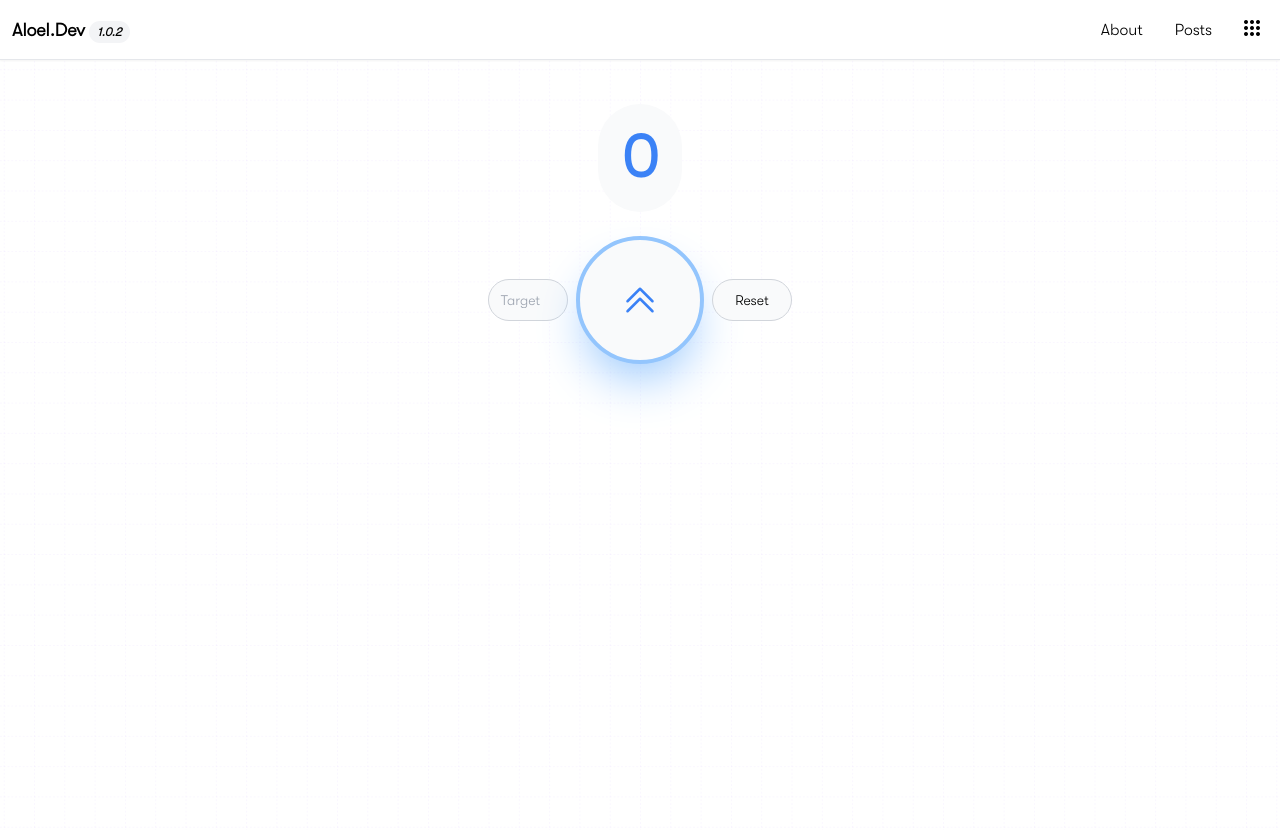
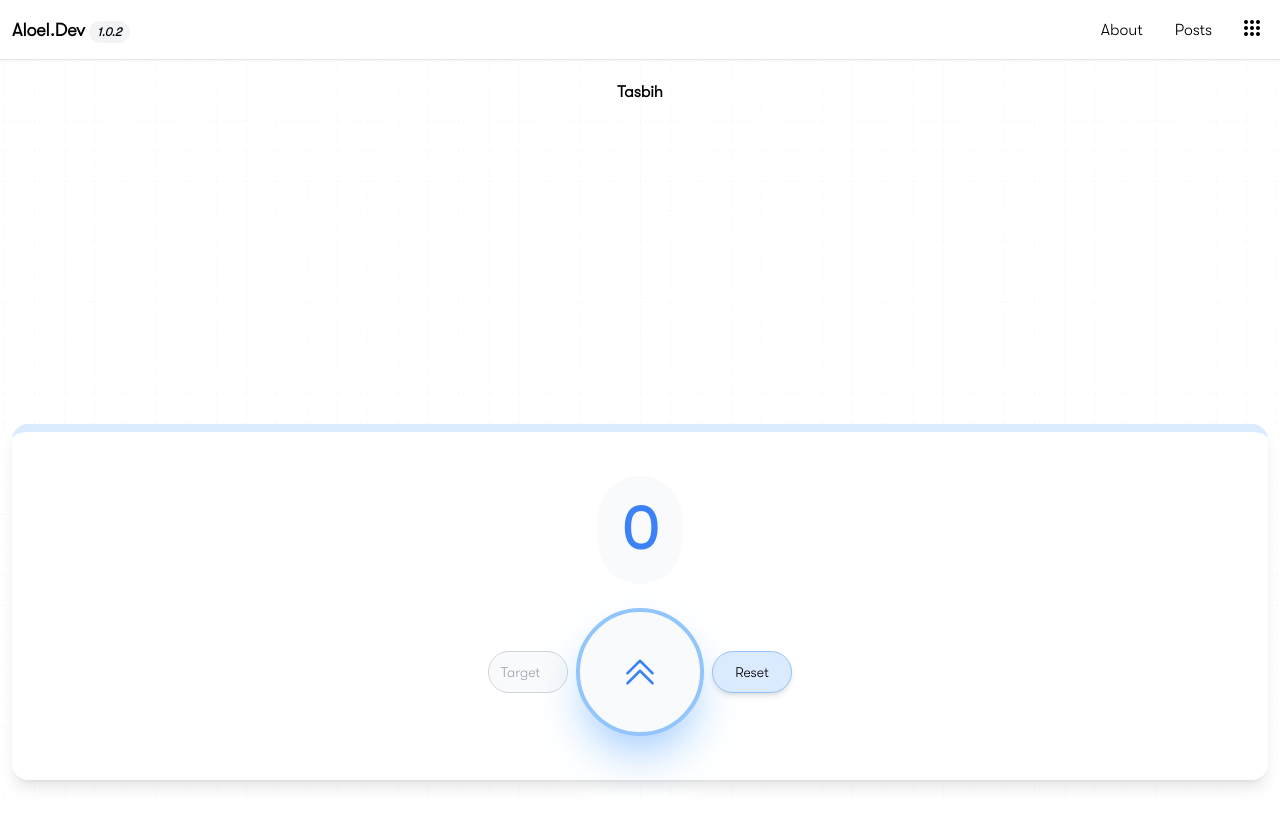
Before and after one commit to aloelsafzi/aloel.dev, a Next.js app: page /tasbih in a window 1280 px wide. Shown: the top 830 px of the page. After the commit the page ends 800 px from the top, so only its background shows below. Built offline with nearby package versions, Linux system fonts and the light colour scheme.

Commit message:
fix bg and modify tasbih apps

```diff
--- a/package.json
+++ b/package.json
@@ -12,6 +12,7 @@
     "@headlessui/react": "^1.7.18",
     "@mdx-js/loader": "^2.3.0",
     "@mdx-js/react": "^2.3.0",
+    "@next/codemod": "14.1.0",
     "@next/font": "^14.0.4",
     "@next/mdx": "^13.4.19",
     "@types/mdx": "^2.0.6",
--- a/src/app/layout.js
+++ b/src/app/layout.js
@@ -17,7 +17,7 @@ export default function RootLayout({ children }) {
   return (
     <html lang="id">
       <body className={`${myFont.className}`}>
-        <div className="absolute -z-10 h-full w-full">
+        <div className="fixed -z-10 bottom-0 left-0 top-0 right-0">
           <Image
             src="/bg-line.svg"
             alt="background image"
--- a/src/app/posts/page.js
+++ b/src/app/posts/page.js
@@ -14,7 +14,7 @@ export default async function Posts() {
   return (
     <>
       <Navbar />
-      <Main className={'mt-20'}>
+      <Main className={'mt-20 pb-10'}>
         <h1 className='font-semibold text-lg mb-3 bg-gray-100 rounded-3xl px-3 py-1 shadow-inner flex items-center'>
           <Icon name={'note_stack'} />
           <span className='ml-3'>Daftar Post</span>
--- a/src/app/tasbih/page.js
+++ b/src/app/tasbih/page.js
@@ -67,9 +67,10 @@ const Tasbih = () => {
   return (
     <>
       <Navbar />
-      <Main className={'mt-10'}>
+      <Main className={'mt-20'}>
         <h1 className="font-semibold text-1xl text-center">Tasbih</h1>
-        <div className="flex flex-col justify-center items-center gap-y-6 mt-10">
+        <div className="flex justify-center">
+          <div className="fixed bottom-5 left-3 right-3 flex flex-col justify-center items-center gap-y-6 mt-10 bg-white shadow-lg rounded-2xl border-t-8 border-t-blue-100 p-11">
             <div className="bg-gray-50 text-blue-500 font-extrabold rounded-full w-fit p-6 text-6xl">{count}</div>
             <div className="flex justify-center items-center gap-x-2">
               <input type="number" onChange={(e) => setTarget(e.target.value)}  placeholder="Target" className="bg-gray-50 border text-center border-gray-300 text-gray-900 text-sm rounded-3xl focus:ring-blue-500 focus:border-blue-500 w-20 p-2.5" />
@@ -78,9 +79,11 @@ const Tasbih = () => {
                 <path strokeLinecap="round" strokeLinejoin="round" d="M4.5 12.75l7.5-7.5 7.5 7.5m-15 6l7.5-7.5 7.5 7.5" />
               </svg>
               </button>
-            <button onClick={onClickreset} className="bg-gray-50 border-gray-300 border p-2.5 w-20 rounded-3xl text-sm focus:ring-1 focus:ring-blue-200">Reset</button>
+              <button onClick={onClickreset} className="bg-blue-100 border-blue-300 shadow-md border p-2.5 w-20 rounded-3xl text-sm focus:ring-1 focus:ring-blue-200">Reset</button>
             </div>
           </div>
+        </div>
+
       </Main>
     </>
   )
```
Also changed, not shown: src/app/data/script-block-ddos.mdx (indentation only), 1 other file (tests, documents, lock files or other folders). Lines whose indentation alone changed are shown as unchanged.
